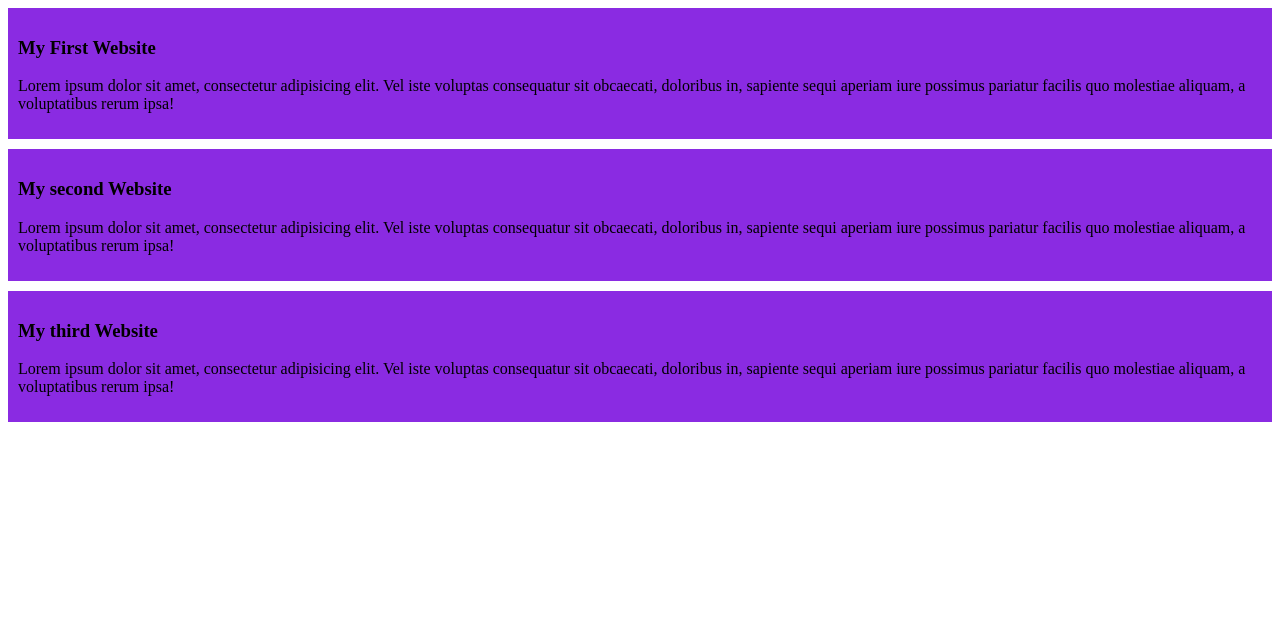
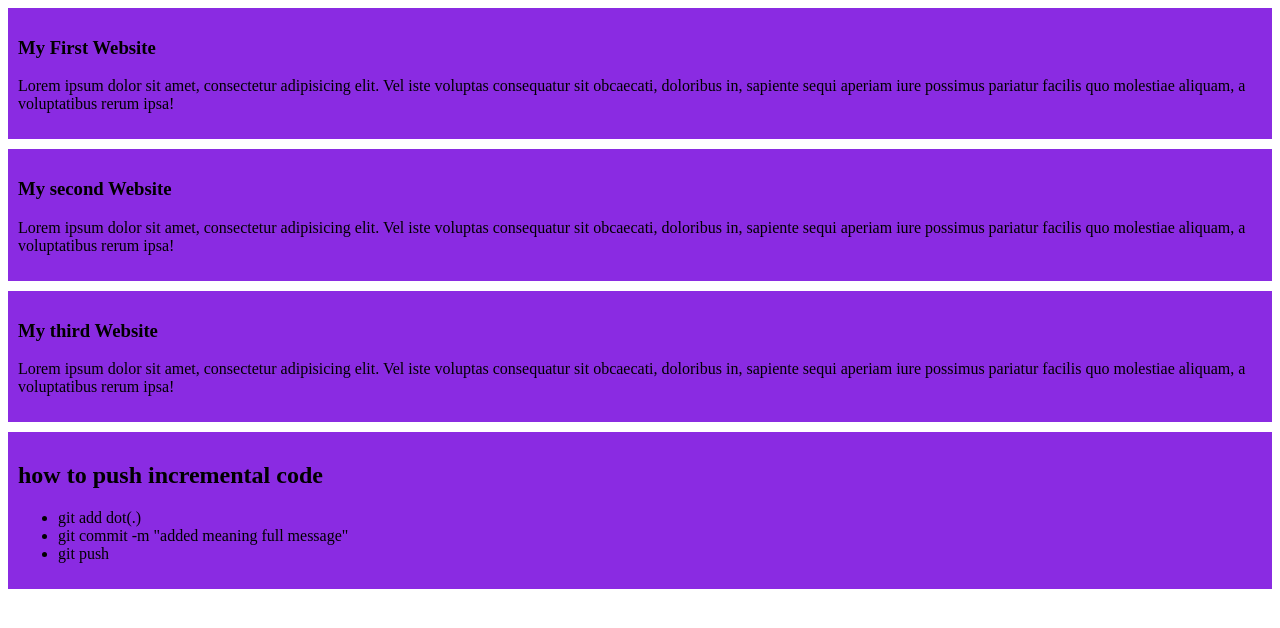
Before and after one commit to Rifat3315/my-simple-website, a plain HTML site: page index.html in a window 1280 px wide. Drawn offline with Linux system fonts and the light colour scheme.

Commit message:
the incremental push rule

```diff
--- a/index.html
+++ b/index.html
@@ -22,5 +22,14 @@
 <p> Lorem ipsum dolor sit amet, consectetur adipisicing elit. Vel iste voluptas consequatur sit obcaecati, doloribus in, sapiente sequi aperiam iure possimus pariatur facilis quo molestiae aliquam, a voluptatibus rerum ipsa!</p>
 
     </div>
+    <div>
+<h2> how to push incremental code </h2>
+<ul>
+<li> git add dot(.)</li>
+<li> git commit -m "added meaning full message"</li>
+<li> git push </li>
+</ul>
+
+    </div>
 </body>
 </html>
```
